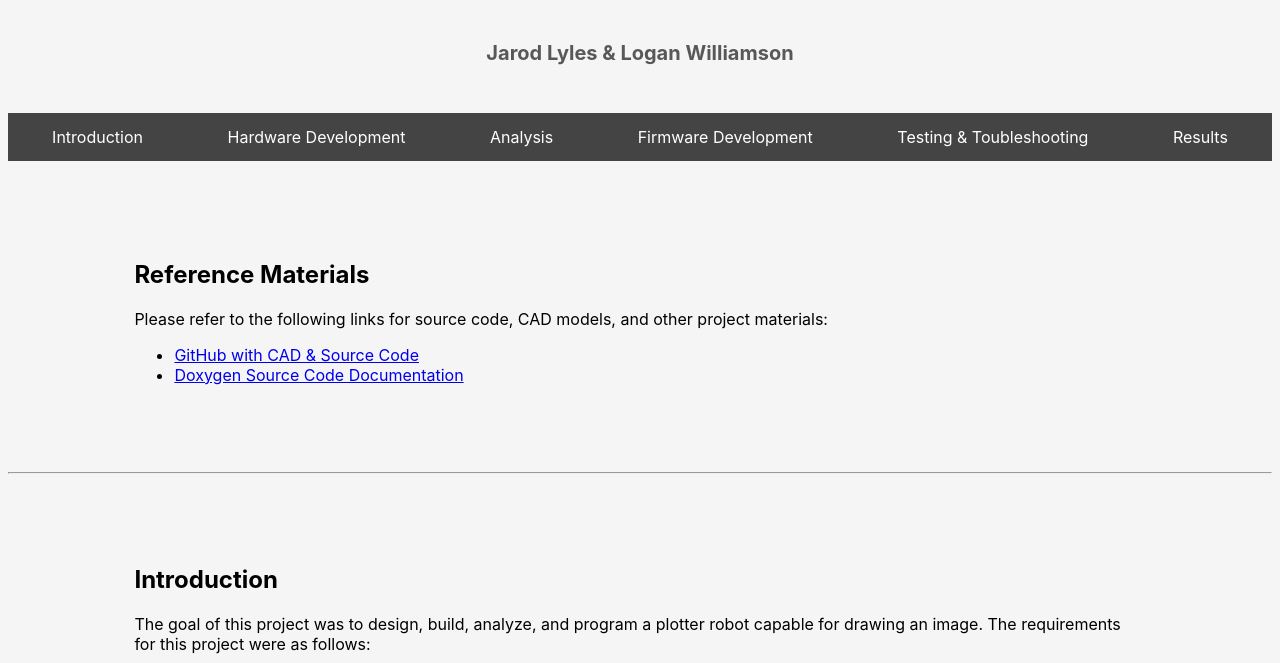
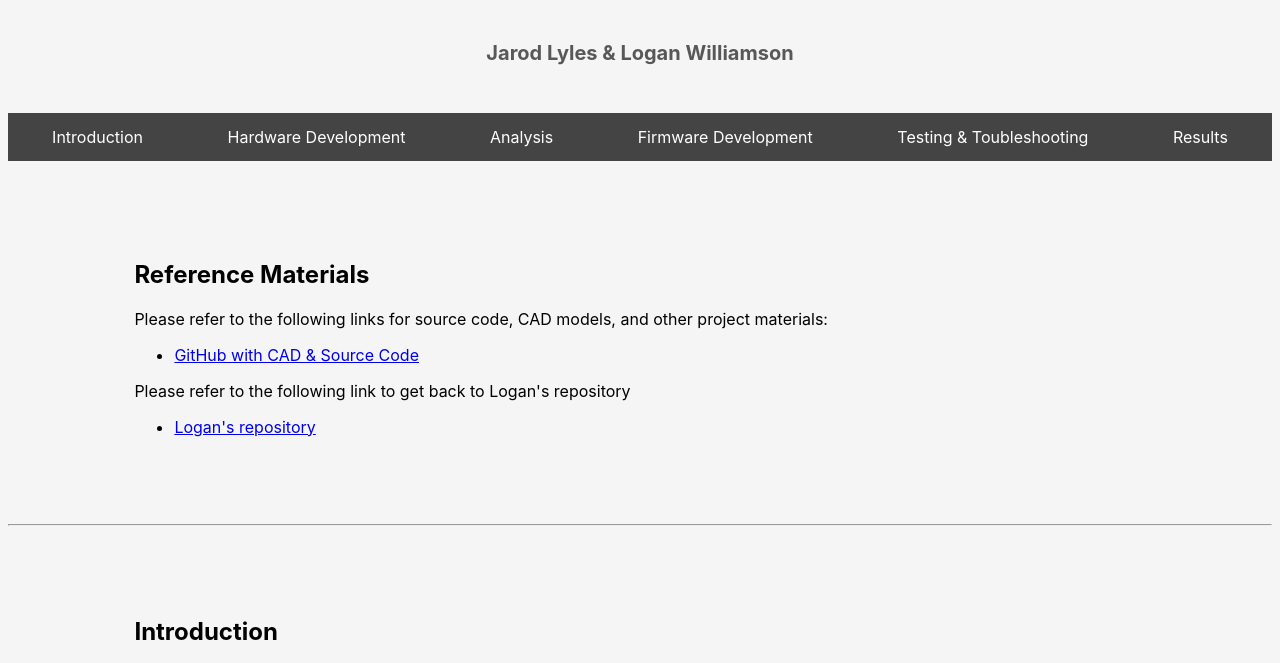
Before and after one commit to jarodlyles/ME405-Pen-Plotter-Project, a plain HTML site: page index.html in a window 1280 px wide. Shown: the part 111-774 px from the top of the page. Drawn offline with Linux system fonts and the light colour scheme.

Commit message:
Update index.html

```diff
--- a/index.html
+++ b/index.html
@@ -33,7 +33,13 @@
                     Please refer to the following links for source code, CAD models, and other project materials:
                     <ul>
                         <li><a href="https://github.com/jarodlyles/jarodlyles.github.io">GitHub with CAD & Source Code</Code></a></li>
-                        <li><a href="https://loganwilliamson29.github.io">Doxygen Source Code Documentation</a></li>
+                        <!--<li><a href="https://loganwilliamson29.github.io">Doxygen Source Code Documentation</a></li>-->
+                    </ul>
+                </p>
+                <p>
+                    Please refer to the following link to get back to Logan's repository
+                    <ul>
+                        <li><a href="https://wokka29.bitbucket.io">Logan's repository</Code></a></li>
                     </ul>
                 </p>
             </div>
```
